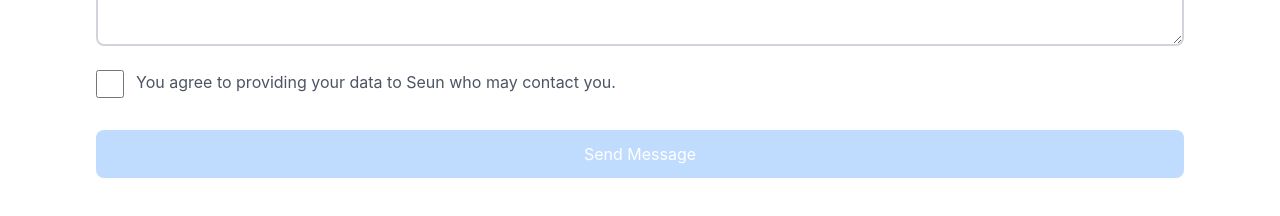
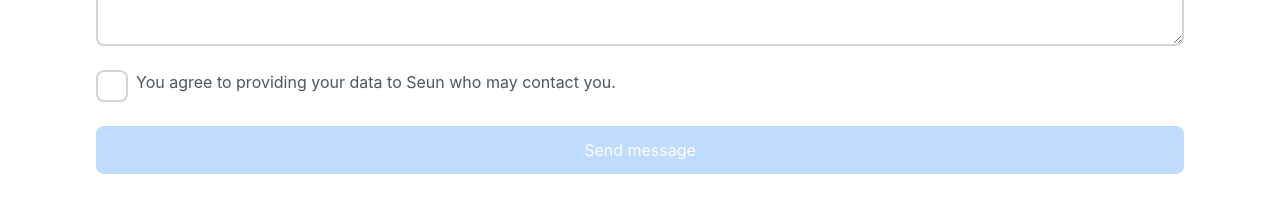
Before and after one commit to olafisoyevince/linktree-task, a React (Create React App) app: page / in a window 1280 px wide. Shown: the part 594-810 px from the top of the page. Built offline with nearby package versions, Linux system fonts and the light colour scheme.

Commit message:
refactor: refactored the code for the button, input, textarea, and checkbox

```diff
--- a/package.json
+++ b/package.json
@@ -10,6 +10,7 @@
     "gh-pages": "^4.0.0",
     "react": "^18.2.0",
     "react-dom": "^18.2.0",
+    "react-icons": "^4.6.0",
     "react-scripts": "5.0.1",
     "web-vitals": "^2.1.4"
   },
--- /dev/null
+++ b/src/components/Button/index.jsx
@@ -0,0 +1,16 @@
+const Button = ({ checked, title, handleClick }) => {
+  return (
+    <>
+      <button
+        id="btn__submit"
+        className="w-full rounded-lg text-white mt-8 mb-16 bg-blue-700 py-3 px-5 disabled:border-solid disabled:bg-blue-200  active:bg-blue-600 active:border-blue-200 active:ring"
+        disabled={checked}
+        onClick={handleClick}
+      >
+        {title}
+      </button>
+    </>
+  );
+};
+
+export default Button;
--- /dev/null
+++ b/src/components/CheckBox/index.jsx
@@ -0,0 +1,20 @@
+import { BsCheckLg } from "react-icons/bs";
+
+const CheckBox = ({ label, handleChecked }) => {
+  return (
+    <div className=" ">
+      <label htmlFor="checkbox" className="relative">
+        <input
+          type="checkbox"
+          id="checkbox"
+          className="w-8 h-8 appearance-none border-solid border-2 border-gray-300 rounded-lg absolute focus:ring focus:border-blue-300 checked:border-blue-600 "
+          onChange={handleChecked}
+        />
+        <BsCheckLg className="text-8xl h-4 w-4 text-blue-600 absolute left-2 top-2 text-opacity-0 check-1 transition" />
+      </label>
+      <p className=" ml-10 text-gray-600 ">{label}</p>
+    </div>
+  );
+};
+
+export default CheckBox;
--- a/src/components/ContactMe/index.jsx
+++ b/src/components/ContactMe/index.jsx
@@ -1,4 +1,8 @@
 import { useState } from "react";
+import Button from "../Button";
+import CheckBox from "../CheckBox";
+import Input from "../InputBox";
+import TextArea from "../TextArea";
 
 const ContactMe = () => {
   const [checked, setChecked] = useState(true);
@@ -6,6 +10,12 @@ const ContactMe = () => {
   const handleChecked = () => {
     setChecked(!checked);
   };
+
+  const handleClick = (e) => {
+    e.preventDefault();
+  };
+
+  console.log(checked);
 
   return (
     <>
@@ -18,67 +28,27 @@ const ContactMe = () => {
         </div>
 
         <form>
-          <div className=" flex flex-col mb-6 gap-1">
-            <label className=" ">First Name</label>
-            <input
-              type="text"
-              placeholder="Enter your first name"
-              id="first_name"
-              className=" h-11 py-2 px-3 border-solid border-2 border-gray-300 rounded-lg focus:border-blue-300 focus:outline-none "
-            />
-          </div>
+          <Input label="First Name" placeholder="Enter your first name" />
 
-          <div className=" flex flex-col mb-6 gap-1">
-            <label className=" ">Last Name</label>
-            <input
-              type="text"
-              placeholder="Enter your last name"
-              id="last_name"
-              className=" h-11 py-2 px-3 border-2 border-gray-300 rounded-lg focus:border-blue-300 focus:outline-none"
-            />
-          </div>
+          <Input label="Last Name" placeholder="Enter your last name" />
 
-          <div className=" flex flex-col mb-6 gap-1">
-            <label className=" ">Email</label>
-            <input
-              type="email"
-              placeholder="youremail@email.com"
-              id="email"
-              className=" h-11 py-2 px-3 border-2 border-gray-300 rounded-lg focus:border-blue-300 focus:outline-none"
-            />
-          </div>
+          <Input label="Email" placeholder="youremail@email.com" />
 
-          <div className=" flex flex-col mb-6 gap-1">
-            <label className=" ">Message</label>
-            <textarea
-              type="text"
-              placeholder="Send me a message and I'll reply you as soon as possible"
-              id="message"
-              className=" h-32 py-2 px-3 border-2 border-gray-300 rounded-lg focus:border-blue-300 focus:outline-none"
-            />
-          </div>
+          <TextArea
+            label="Message"
+            placeholder="Send me a message and I'll reply you as soon as possible"
+          />
 
-          <div className=" flex items-start">
-            <input
-              type="checkbox"
-              className="bg-gray-50 border-2 border-gray-300 focus:ring-3 focus:ring-blue-300 h-7 w-7 rounded-md active:border-2 active:border-blue-200"
-              onChange={() => handleChecked()}
-            />
-            <p className=" ml-3 text-gray-600 ">
-              You agree to providing your data to Seun who may contact you.
-            </p>
-          </div>
+          <CheckBox
+            label="You agree to providing your data to Seun who may contact you."
+            handleChecked={() => handleChecked()}
+          />
 
-          <button
-            id="btn__submit"
-            className="w-full rounded-lg text-white mt-8 mb-16 bg-blue-700 py-3 px-5 disabled:border-solid disabled:bg-blue-200  active:bg-blue-600 active:border-blue-200 active:ring"
-            disabled={checked}
-            onClick={(e) => {
-              e.preventDefault();
-            }}
-          >
-            Send Message
-          </button>
+          <Button
+            checked={checked}
+            title="Send message"
+            handleClick={(e) => handleClick(e)}
+          />
         </form>
       </div>
     </>
--- /dev/null
+++ b/src/components/InputBox/index.jsx
@@ -0,0 +1,15 @@
+const Input = ({ label, placeholder }) => {
+  return (
+    <div className=" flex flex-col mb-6 gap-1">
+      <label className="">{label}</label>
+      <input
+        type="text"
+        placeholder={placeholder}
+        id="first_name"
+        className=" h-11 py-2 px-3 border-solid border-2 border-gray-300 rounded-lg focus:border-blue-300 focus:outline-none "
+      />
+    </div>
+  );
+};
+
+export default Input;
--- /dev/null
+++ b/src/components/TextArea/index.jsx
@@ -0,0 +1,15 @@
+const TextArea = ({ label, placeholder }) => {
+  return (
+    <div className=" flex flex-col mb-6 gap-1">
+      <label className=" ">{label}</label>
+      <textarea
+        type="text"
+        placeholder={placeholder}
+        id="message"
+        className=" h-32 py-2 px-3 border-2 border-gray-300 rounded-lg focus:border-blue-300 focus:outline-none"
+      />
+    </div>
+  );
+};
+
+export default TextArea;
--- a/src/index.css
+++ b/src/index.css
@@ -3,6 +3,10 @@
 @tailwind utilities;
 
 @import url("https://fonts.googleapis.com/css2?family=Inter:wght@100;200;300;400;500;600;700&display=swap");
+
+#checkbox:checked ~ .check-1 {
+  @apply text-opacity-100;
+}
 
 body {
   margin: 0;
```
Also changed, not shown: 1 other file (tests, documents, lock files or other folders).
